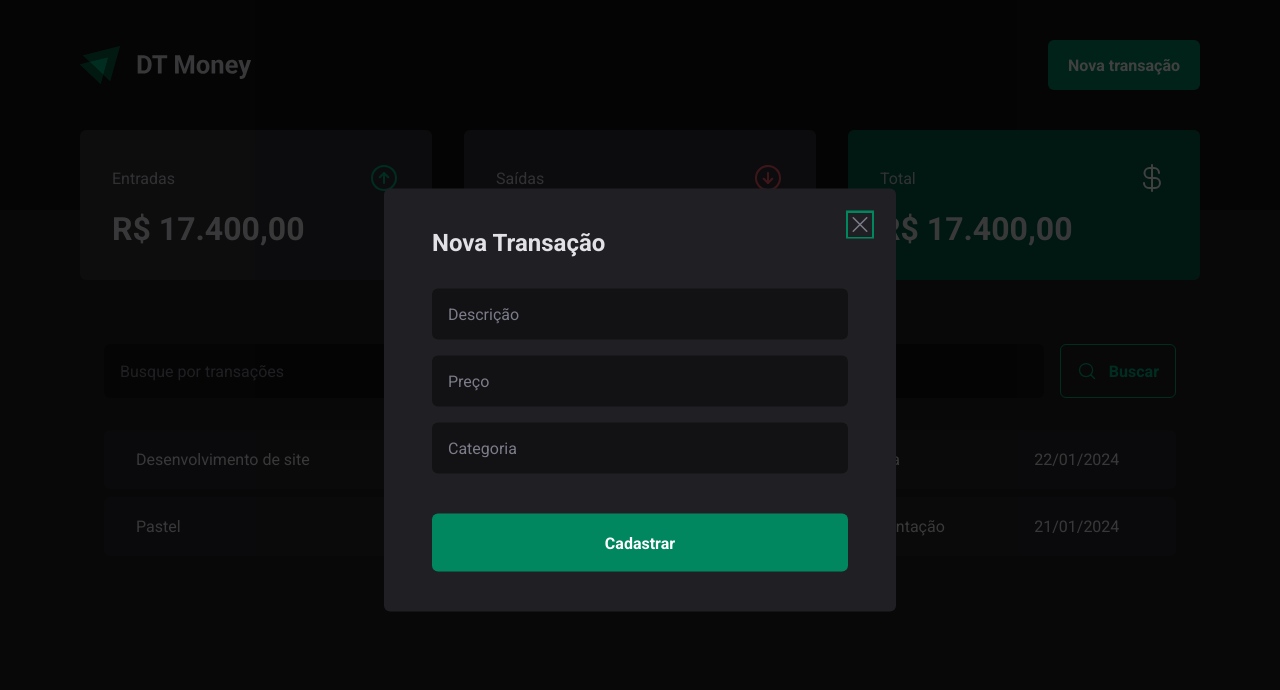
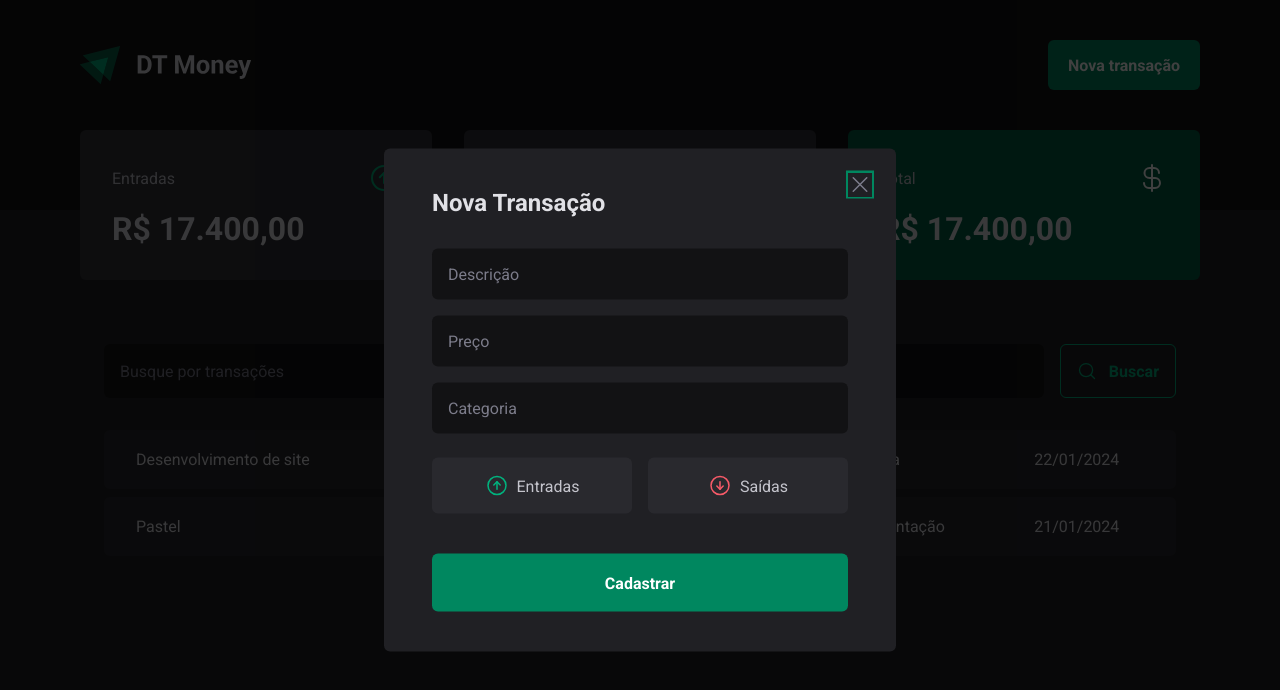
Before and after one commit to LeonardoBrizolla/dt-money, a React (Vite) app: page / in a window 1280 px wide. Both pictures are taken after a click on the button "Nova transação". Shown: the top 690 px of the page. Built offline with nearby package versions, Linux system fonts and the light colour scheme.

Commit message:
Finish Figma

```diff
--- a/package.json
+++ b/package.json
@@ -11,6 +11,7 @@
   },
   "dependencies": {
     "@radix-ui/react-dialog": "^1.0.5",
+    "@radix-ui/react-radio-group": "^1.1.3",
     "phosphor-react": "^1.4.1",
     "react": "^18.2.0",
     "react-dom": "^18.2.0",
--- a/src/components/NewTransactionModal/index.tsx
+++ b/src/components/NewTransactionModal/index.tsx
@@ -1,6 +1,13 @@
-import * as Dialog from '@radix-ui/react-dialog';
-import { CloseButton, Content, Overlay } from './styles';
-import { X } from 'phosphor-react';
+import * as Dialog from "@radix-ui/react-dialog";
+import { ArrowCircleDown, ArrowCircleUp, X } from "phosphor-react";
+
+import {
+  CloseButton,
+  Content,
+  Overlay,
+  TransactionType,
+  TransactionTypeButton,
+} from "./styles";
 
 export function NewTransactionModal() {
   return (
@@ -11,17 +18,26 @@
         <Dialog.Title>Nova Transação</Dialog.Title>
 
         <CloseButton>
-          <X size={24}/>
+          <X size={24} />
         </CloseButton>
 
         <form action="">
-          <input type="text" placeholder='Descrição' required />
-          <input type="number" placeholder='Preço' required />
-          <input type="text" placeholder='Categoria' required />
+          <input type="text" placeholder="Descrição" required />
+          <input type="number" placeholder="Preço" required />
+          <input type="text" placeholder="Categoria" required />
 
-          <button type='submit'>
-            Cadastrar
-          </button>
+          <TransactionType>
+            <TransactionTypeButton variant="income" value="income">
+                <ArrowCircleUp size={24} />
+              Entradas
+            </TransactionTypeButton>
+            <TransactionTypeButton variant="outcome" value="outcome">
+              <ArrowCircleDown size={24} />
+              Saídas
+            </TransactionTypeButton>
+          </TransactionType>
+
+          <button type="submit">Cadastrar</button>
         </form>
       </Content>
     </Dialog.Portal>
--- a/src/components/NewTransactionModal/styles.ts
+++ b/src/components/NewTransactionModal/styles.ts
@@ -1,5 +1,6 @@
 import styled from "styled-components";
-import * as Dialog from '@radix-ui/react-dialog';
+import * as Dialog from "@radix-ui/react-dialog";
+import * as RadioGroup from "@radix-ui/react-radio-group";
 
 export const Overlay = styled(Dialog.Overlay)`
   position: fixed;
@@ -13,7 +14,7 @@
   min-width: 32rem;
   border-radius: 6px;
   padding: 2.5rem 3rem;
-  background: ${props => props.theme["gray-800"]};
+  background: ${(props) => props.theme["gray-800"]};
 
   position: fixed;
   top: 50%;
@@ -58,6 +59,53 @@
   }
 `;
 
+export const TransactionType = styled(RadioGroup.Root)`
+  display: grid;
+  grid-template-columns: repeat(2, 1fr);
+  gap: 1rem;
+  margin-top: 0.5rem;
+`;
+
+type TransactionTypeButtonProps = {
+  variant: "income" | "outcome";
+};
+
+export const TransactionTypeButton = styled(
+  RadioGroup.Item
+)<TransactionTypeButtonProps>`
+  background-color: ${({ theme }) => theme["gray-700"]};
+  color: ${({ theme }) => theme["gray-300"]};
+
+  padding: 1rem;
+  display: flex;
+  align-items: center;
+  justify-content: center;
+  gap: 0.5rem;
+  border-radius: 6px;
+  cursor: pointer;
+  border: 0;
+
+  &[data-state="unchecked"]:hover {
+    background-color: ${({ theme }) => theme["gray-600"]};
+    transition: background-color 0.2s;
+  }
+
+  &[data-state="checked"] {
+    color: ${({ theme }) => theme.white};
+    background-color: ${({ variant, theme }) =>
+      variant === "income" ? theme["green-500"] : theme["red-500"]};
+
+    svg {
+      color: ${({ theme }) => theme.white};
+    }
+  }
+
+  svg {
+    color: ${({ variant, theme }) =>
+      variant === "income" ? theme["green-300"] : theme["red-300"]};
+  }
+`;
+
 export const CloseButton = styled(Dialog.Close)`
   position: absolute;
   background: transparent;
```
Also changed, not shown: 1 other file (tests, documents, lock files or other folders).
